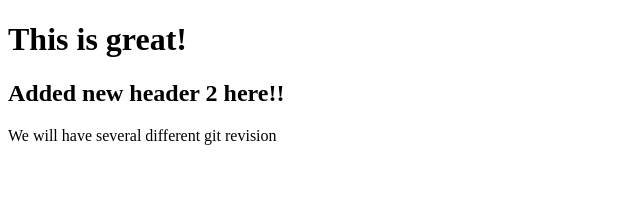
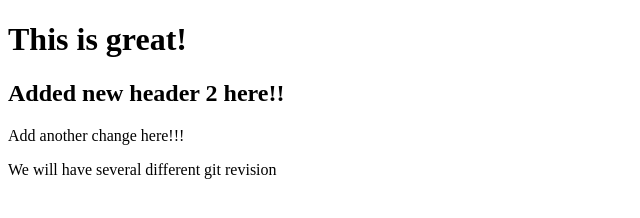
Before and after one commit to charlotte-hu/GitRevisionExercise, a plain HTML site: page index.html in a window 1280 px wide. Shown: the whole page, without its empty margins (0-640 px from the left). Drawn offline with Linux system fonts and the light colour scheme.

Commit message:
add a paragraph

```diff
--- a/index.html
+++ b/index.html
@@ -6,6 +6,7 @@
 <body>
 	<h1>This is great!</h1>
 	<h2>Added new header 2 here!!</h2>
+	<p>Add another change here!!!</p>
 	<p>We will have several different git revision</p>
 
 </body>
```
